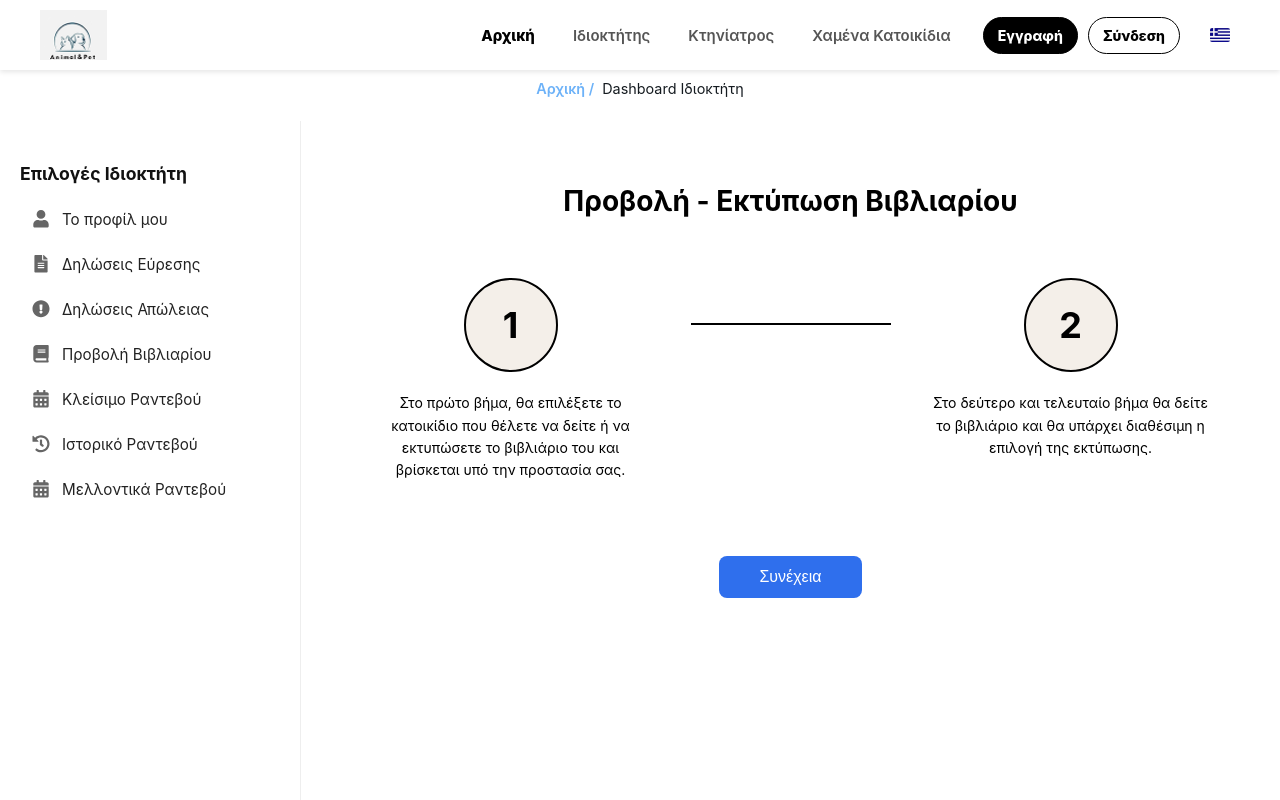
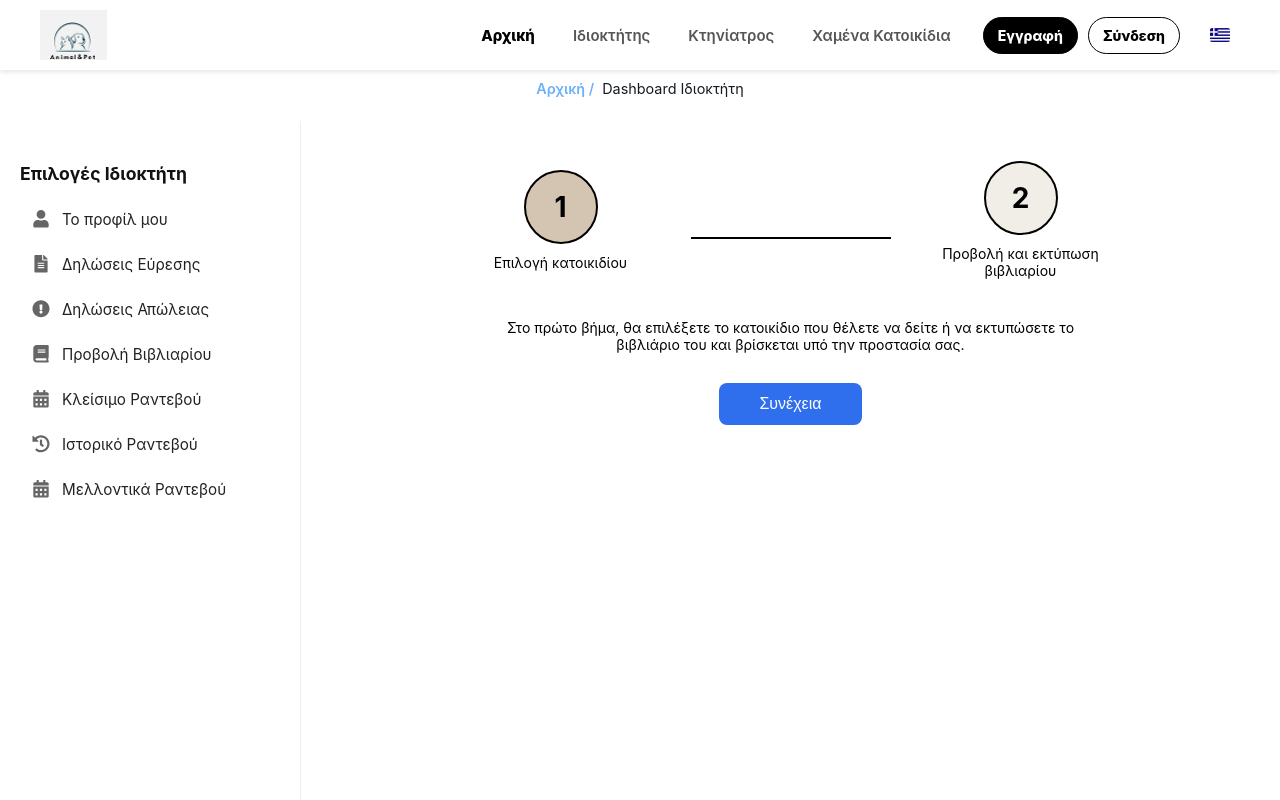
Before and after one commit to sdi2200288/Website-pet.gov, a React (Create React App) app: page /owner-dashboard/health-booklet in a window 1280 px wide. Shown: the top 800 px of the page. Built offline with nearby package versions, Linux system fonts and the light colour scheme.

Commit message:
Steps healthbooklet

```diff
--- a/src/pages/OwnerDashboard/HealthBooklet.css
+++ b/src/pages/OwnerDashboard/HealthBooklet.css
@@ -3,69 +3,80 @@
   text-align: center;
 }
 
-.health-booklet h2 {
-  font-size: 28px;
-  margin-bottom: 60px;
+/* ===== STEPPER ===== */
+.stepper {
+  display: flex;
+  align-items: center;
+  justify-content: center;
+  gap: 40px;
+  margin-bottom: 40px;
 }
 
-/* Οριζόντια διάταξη */
-.steps {
+.step {
   display: flex;
-  align-items: flex-start;
-  justify-content: center;
-  gap: 40px;
-  margin-bottom: 60px;
+  flex-direction: column;
+  align-items: center;
+  width: 180px;
 }
 
-/* Κάθε βήμα */
-.step {
-  width: 280px;
-  text-align: center;
-}
-
-/* Κύκλοι 1 & 2 */
 .circle {
-  width: 90px;
-  height: 90px;
+  width: 70px;
+  height: 70px;
   border-radius: 50%;
-  background-color: #f4efe9;
+  background: #f1ede7;
   border: 2px solid #000;
-  font-size: 36px;
+  font-size: 28px;
   font-weight: bold;
 
   display: flex;
   align-items: center;
   justify-content: center;
-
-  margin: 0 auto 20px;
+  margin-bottom: 10px;
 }
 
-/* Κείμενο κάτω από τον κύκλο */
-.step p {
-  font-size: 14px;
-  line-height: 1.6;
-  color: #000;
+.step.active .circle {
+  background: #d4c5b2;
 }
 
-/* Γραμμή ανάμεσα στους κύκλους */
+.step span {
+  font-size: 14px;
+  text-align: center;
+}
+
+/* Γραμμή */
 .line {
   width: 200px;
   height: 2px;
-  background-color: #000;
-  margin-top: 45px;
+  background: #000;
+  margin-top: 35px;
 }
 
-/* Κουμπί */
+/* STEP 1 text */
+.step-description {
+  max-width: 600px;
+  margin: 0 auto 30px;
+  font-size: 14px;
+}
+
+.step.clickable {
+  cursor: pointer;
+}
+
+.step.clickable .circle {
+  border-color: #2f6fed;
+}
+
+.step.clickable:hover .circle {
+  background: #e6eeff;
+}
+
+/* Button */
 .next-btn {
-  background-color: #2f6fed;
+  padding: 12px 40px;
+  background: #2f6fed;
   color: white;
   border: none;
-  padding: 12px 40px;
   border-radius: 8px;
   font-size: 16px;
   cursor: pointer;
 }
-
-.next-btn:hover {
-  background-color: #1f56c1;
-}
--- a/src/pages/OwnerDashboard/HealthBooklet.js
+++ b/src/pages/OwnerDashboard/HealthBooklet.js
@@ -1,32 +1,55 @@
-import React from "react";
+import React, { useState } from "react";
 import "./HealthBooklet.css";
 
 export default function HealthBooklet() {
+  const [step, setStep] = useState(1);
+
   return (
     <div className="health-booklet">
-      <h2>Προβολή - Εκτύπωση Βιβλιαρίου</h2>
-
-      <div className="steps">
-        <div className="step">
+      {/* STEPPER */}
+      <div className="stepper">
+        <div
+          className={`step ${step === 1 ? "active" : ""} ${step > 1 ? "clickable" : ""}`}
+          onClick={() => {
+            if (step > 1) setStep(1);
+          }}
+        >
           <div className="circle">1</div>
-          <p>
-            Στο πρώτο βήμα, θα επιλέξετε το κατοικίδιο που θέλετε να δείτε ή να
-            εκτυπώσετε το βιβλιάριο του και βρίσκεται υπό την προστασία σας.
-          </p>
+          <span>Επιλογή κατοικιδίου</span>
         </div>
 
         <div className="line" />
 
-        <div className="step">
+        <div className={`step ${step === 2 ? "active" : ""}`}>
           <div className="circle">2</div>
-          <p>
-            Στο δεύτερο και τελευταίο βήμα θα δείτε το βιβλιάριο και θα υπάρχει
-            διαθέσιμη η επιλογή της εκτύπωσης.
-          </p>
+          <span>Προβολή και εκτύπωση βιβλιαρίου</span>
         </div>
       </div>
 
-      <button className="next-btn">Συνέχεια</button>
+      {/* STEP 1 */}
+      {step === 1 && (
+        <>
+          <p className="step-description">
+            Στο πρώτο βήμα, θα επιλέξετε το κατοικίδιο που θέλετε να δείτε ή να
+            εκτυπώσετε το βιβλιάριο του και βρίσκεται υπό την προστασία σας.
+          </p>
+
+          <button className="next-btn" onClick={() => setStep(2)}>
+            Συνέχεια
+          </button>
+        </>
+      )}
+
+      {/* STEP 2 */}
+      {step === 2 && (
+        <>
+          <h3 style={{ marginTop: "40px" }}>Επιλέξτε κατοικίδιο</h3>
+
+          <button className="next-btn" onClick={() => setStep(3)}>
+            Συνέχεια
+          </button>
+        </>
+      )}
     </div>
   );
 }
```
